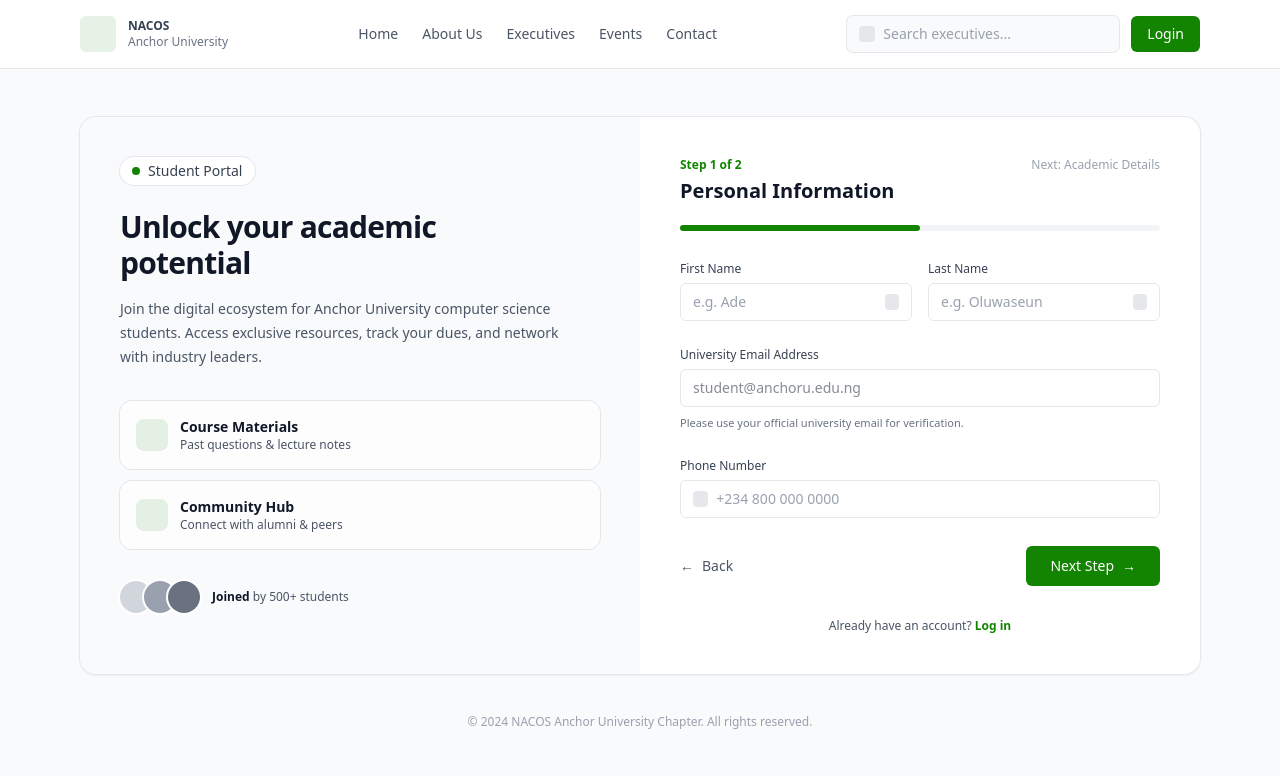
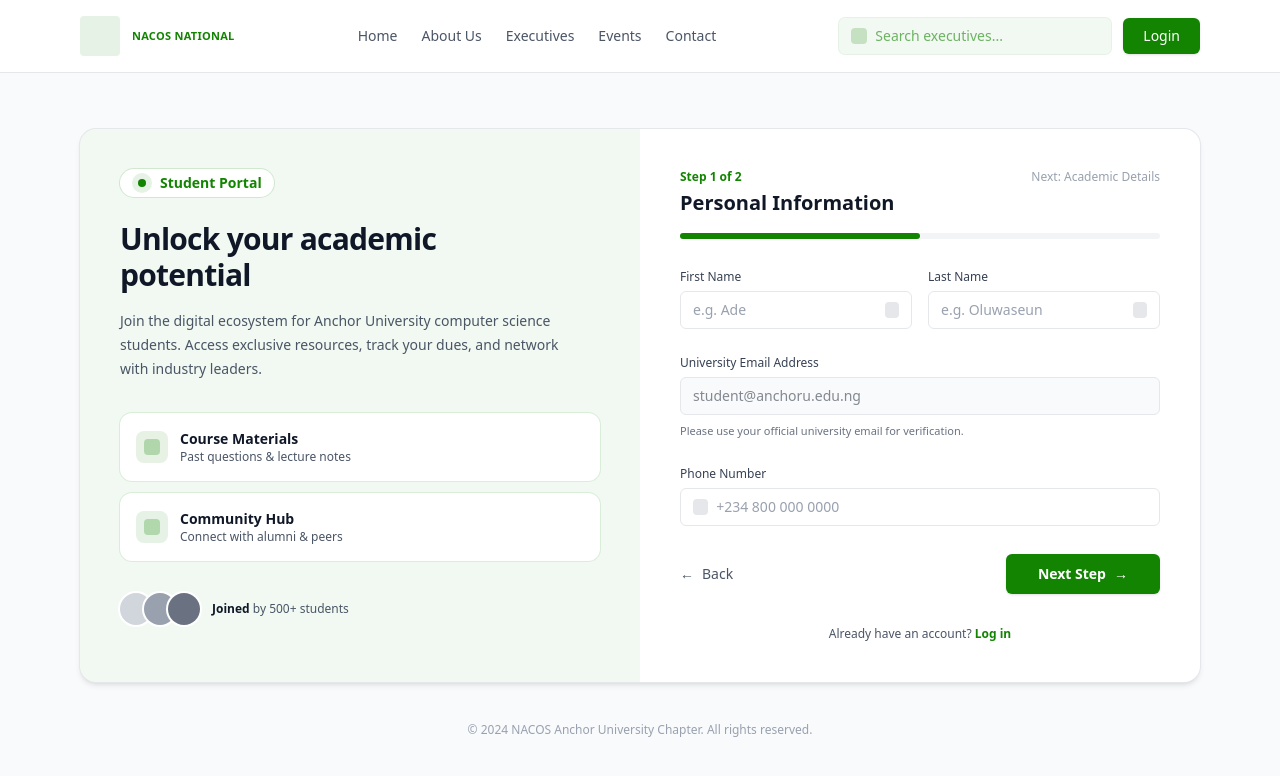
Before and after one commit to NACOS-ANCHOR-UNIVERSITY/Nacos-Anchor-Platform-frontend, a React (Vite) app: page /signup in a window 1280 px wide. Shown: the top 776 px of the page. Built offline with nearby package versions, Linux system fonts and the light colour scheme.

Commit message:
Update signup.jsx
Updated

```diff
--- a/src/pages/public/signup/signup.jsx
+++ b/src/pages/public/signup/signup.jsx
@@ -1,21 +1,29 @@
 import { useState } from "react";
-import { Link } from "react-router-dom";
+import { Link, useNavigate } from "react-router-dom";
 
 export default function PersonalInformation() {
+  const navigate = useNavigate();
   const [firstName, setFirstName] = useState("");
   const [lastName, setLastName] = useState("");
   const [email, setEmail] = useState("");
   const [phone, setPhone] = useState("");
+
+  const onBack = () => {
+    if (window.history.length > 1) {
+      navigate(-1);
+      return;
+    }
+    navigate("/signup", { replace: true });
+  };
 
   return (
     <div className="min-h-screen bg-gray-50">
       <header className="border-b border-gray-200 bg-white">
         <div className="mx-auto flex max-w-6xl items-center justify-between gap-4 px-4 py-4">
           <div className="flex items-center gap-3">
-            <div className="h-9 w-9 rounded-md bg-[color:var(--color-brand-primary)]/10" />
+            <div className="h-10 w-10 rounded bg-[color:var(--color-brand-primary)]/10" />
             <div className="leading-tight">
-              <p className="text-xs font-semibold text-gray-700">NACOS</p>
-              <p className="text-xs text-gray-500">Anchor University</p>
+              <p className="text-[11px] font-semibold tracking-wide text-[color:var(--color-brand-primary)]">NACOS NATIONAL</p>
             </div>
           </div>
 
@@ -28,26 +36,28 @@ export default function PersonalInformation() {
           </nav>
 
           <div className="flex items-center gap-3">
-            <div className="hidden items-center gap-2 rounded-md bg-gray-50 px-3 py-2 ring-1 ring-gray-200 md:flex">
-              <div className="h-4 w-4 rounded bg-gray-200" />
+            <div className="hidden items-center gap-2 rounded-md bg-[color:var(--color-brand-primary)]/5 px-3 py-2 ring-1 ring-[color:var(--color-brand-primary)]/10 md:flex">
+              <div className="h-4 w-4 rounded bg-[color:var(--color-brand-primary)]/20" />
               <input
-                className="w-56 bg-transparent text-sm text-gray-700 outline-none placeholder:text-gray-400"
+                className="w-56 bg-transparent text-sm text-gray-700 outline-none placeholder:text-[color:var(--color-brand-primary)]/60"
                 placeholder="Search executives..."
               />
             </div>
-            <button className="rounded-md bg-[color:var(--color-brand-primary)] px-4 py-2 text-sm font-medium text-white hover:opacity-95">
+            <button className="rounded-md bg-[color:var(--color-brand-primary)] px-5 py-2 text-sm font-medium text-white shadow-sm hover:opacity-95">
               Login
             </button>
           </div>
         </div>
       </header>
 
-      <main className="mx-auto max-w-6xl px-4 py-12">
-        <div className="overflow-hidden rounded-2xl bg-white shadow-sm ring-1 ring-gray-200">
+      <main className="mx-auto max-w-6xl px-4 py-14">
+        <div className="mx-auto overflow-hidden rounded-2xl bg-white shadow-md ring-1 ring-gray-200">
           <div className="grid grid-cols-1 lg:grid-cols-2">
-            <div className="bg-[color:var(--color-brand-secondary)] p-8 lg:p-10">
-              <div className="inline-flex items-center gap-2 rounded-full bg-white px-3 py-1 text-sm font-medium text-gray-700 ring-1 ring-gray-200">
-                <span className="h-2 w-2 rounded-full bg-[color:var(--color-brand-primary)]" />
+            <div className="bg-[color:var(--color-brand-primary)]/5 p-8 lg:p-10">
+              <div className="inline-flex items-center gap-2 rounded-full bg-white px-3 py-1 text-sm font-semibold text-[color:var(--color-brand-primary)] ring-1 ring-[color:var(--color-brand-primary)]/15">
+                <span className="grid h-5 w-5 place-items-center rounded-full bg-[color:var(--color-brand-primary)]/10">
+                  <span className="h-2 w-2 rounded-full bg-[color:var(--color-brand-primary)]" />
+                </span>
                 Student Portal
               </div>
 
@@ -59,16 +69,20 @@ export default function PersonalInformation() {
               </p>
 
               <div className="mt-8 space-y-3">
-                <div className="flex items-start gap-3 rounded-xl bg-white/70 p-4 ring-1 ring-gray-200">
-                  <div className="mt-0.5 h-8 w-8 rounded-lg bg-[color:var(--color-brand-primary)]/10" />
+                <div className="flex items-start gap-3 rounded-xl bg-white p-4 ring-1 ring-[color:var(--color-brand-primary)]/10">
+                  <div className="mt-0.5 grid h-8 w-8 place-items-center rounded-lg bg-[color:var(--color-brand-primary)]/10">
+                    <div className="h-4 w-4 rounded bg-[color:var(--color-brand-primary)]/25" />
+                  </div>
                   <div>
                     <p className="text-sm font-semibold text-gray-900">Course Materials</p>
                     <p className="text-xs text-gray-600">Past questions & lecture notes</p>
                   </div>
                 </div>
 
-                <div className="flex items-start gap-3 rounded-xl bg-white/70 p-4 ring-1 ring-gray-200">
-                  <div className="mt-0.5 h-8 w-8 rounded-lg bg-[color:var(--color-brand-primary)]/10" />
+                <div className="flex items-start gap-3 rounded-xl bg-white p-4 ring-1 ring-[color:var(--color-brand-primary)]/10">
+                  <div className="mt-0.5 grid h-8 w-8 place-items-center rounded-lg bg-[color:var(--color-brand-primary)]/10">
+                    <div className="h-4 w-4 rounded bg-[color:var(--color-brand-primary)]/25" />
+                  </div>
                   <div>
                     <p className="text-sm font-semibold text-gray-900">Community Hub</p>
                     <p className="text-xs text-gray-600">Connect with alumni & peers</p>
@@ -97,7 +111,7 @@ export default function PersonalInformation() {
                 <p className="text-xs text-gray-400">Next: Academic Details</p>
               </div>
 
-              <div className="mt-5 h-1.5 w-full rounded-full bg-gray-100">
+              <div className="mt-4 h-1.5 w-full rounded-full bg-gray-100">
                 <div className="h-1.5 w-1/2 rounded-full bg-[color:var(--color-brand-primary)]" />
               </div>
 
@@ -136,7 +150,7 @@ export default function PersonalInformation() {
                     value={email}
                     onChange={(e) => setEmail(e.target.value)}
                     placeholder="student@anchoru.edu.ng"
-                    className="mt-1 w-full rounded-md border border-gray-200 bg-white px-3 py-2 text-sm outline-none focus:border-[color:var(--color-brand-primary)] focus:ring-2 focus:ring-[color:var(--color-brand-primary)]/20"
+                    className="mt-1 w-full rounded-md border border-gray-200 bg-gray-50 px-3 py-2 text-sm outline-none focus:border-[color:var(--color-brand-primary)] focus:ring-2 focus:ring-[color:var(--color-brand-primary)]/20"
                   />
                   <p className="mt-2 text-[11px] text-gray-500">
                     Please use your official university email for verification.
@@ -157,17 +171,18 @@ export default function PersonalInformation() {
                 </label>
 
                 <div className="flex items-center justify-between gap-3 pt-2">
-                  <Link
-                    to="/"
+                  <button
+                    type="button"
+                    onClick={onBack}
                     className="inline-flex items-center gap-2 text-sm font-medium text-gray-600 hover:text-gray-900"
                   >
                     <span aria-hidden="true">←</span>
                     Back
-                  </Link>
+                  </button>
 
                   <Link
                     to="/signup/academic-details"
-                    className="inline-flex items-center justify-center gap-2 rounded-md bg-[color:var(--color-brand-primary)] px-6 py-2.5 text-sm font-medium text-white hover:opacity-95"
+                    className="inline-flex items-center justify-center gap-2 rounded-md bg-[color:var(--color-brand-primary)] px-8 py-2.5 text-sm font-semibold text-white shadow-sm hover:opacity-95"
                   >
                     Next Step
                     <span aria-hidden="true">→</span>
```
